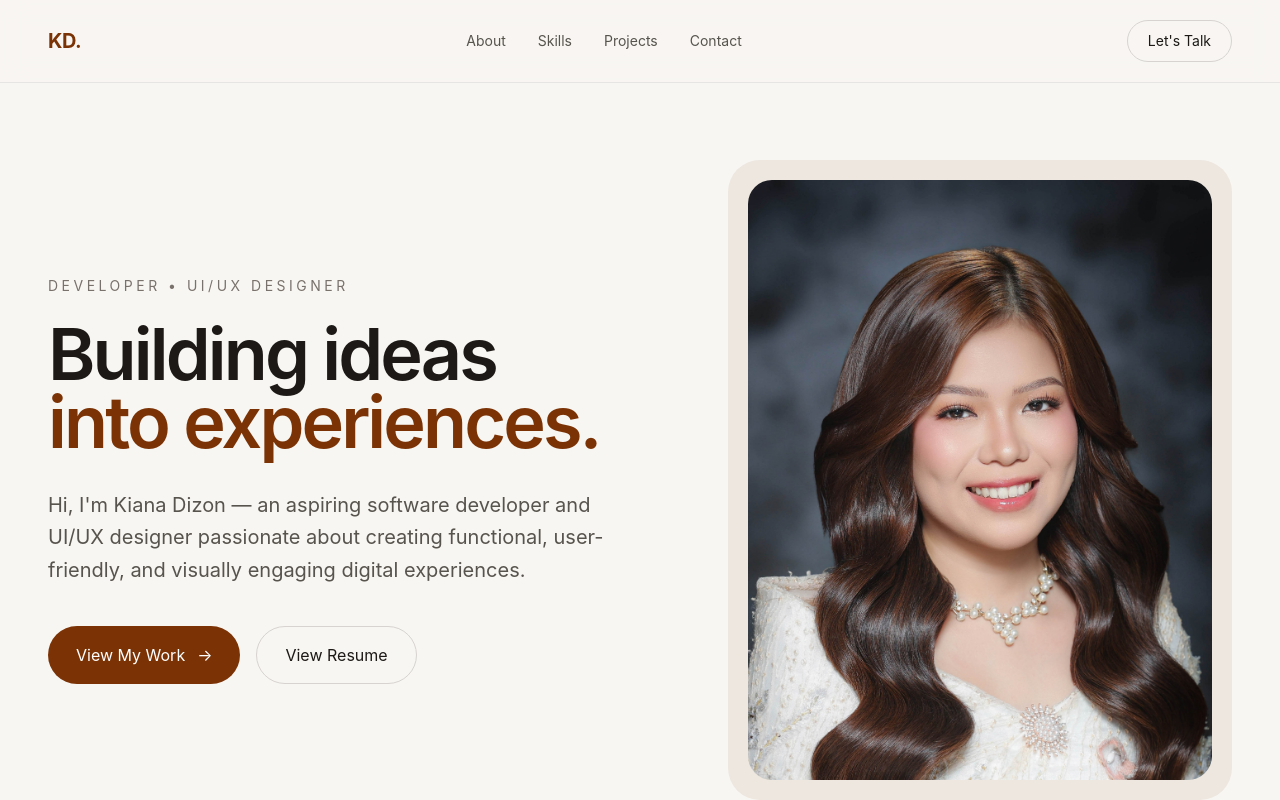
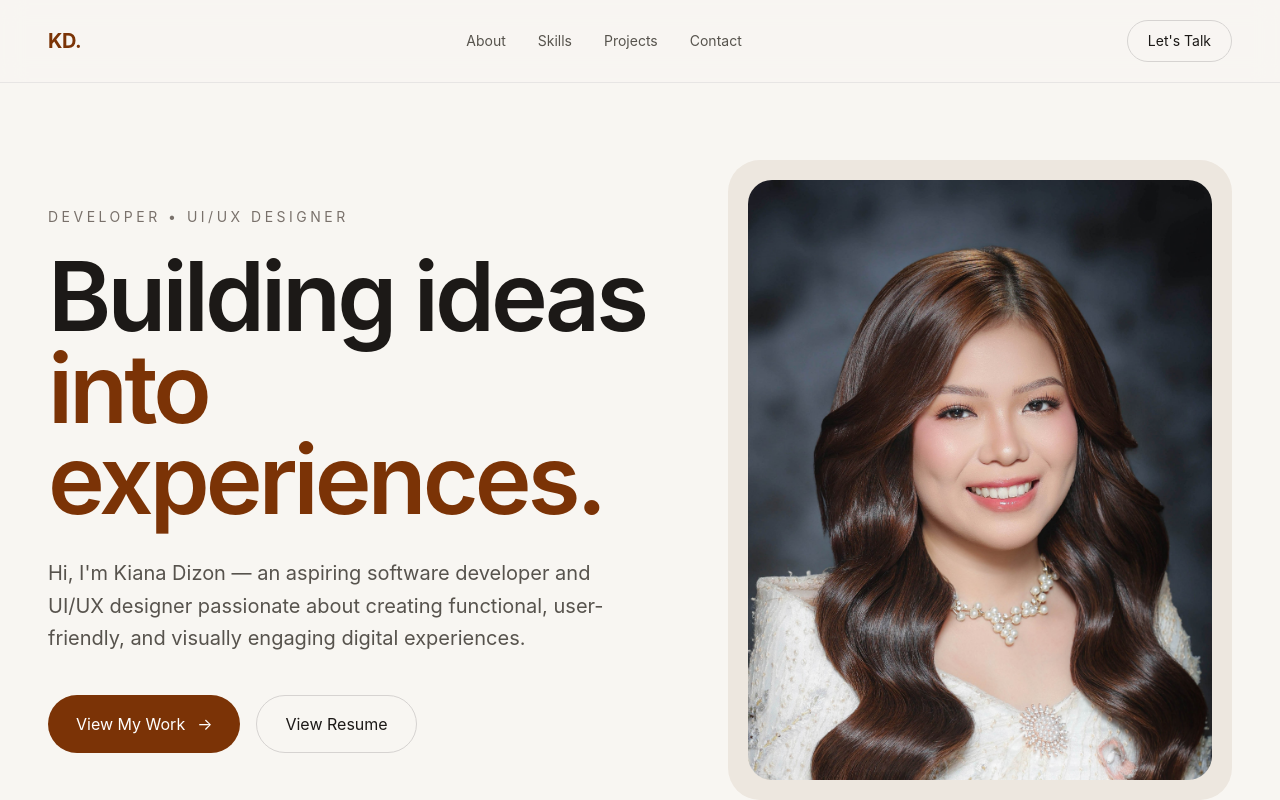
Before and after one commit to K-mariedizon/My-Portfolio, a React (Vite) app: page / in a window 1280 px wide. Shown: the top 800 px of the page. Built offline with nearby package versions, Linux system fonts and the light colour scheme.

Commit message:
Update portfolio

```diff
--- a/src/App.jsx
+++ b/src/App.jsx
@@ -543,7 +543,7 @@ export default function PortfolioWebsite() {
               Developer • UI/UX Designer
             </p>
 
-            <h1 className="text-4xl sm:text-5xl md:text-6xl lg:text-7xl font-semibold tracking-[-0.04em] leading-[0.95] mb-8">
+            <h1 className="text-5xl sm:text-6xl md:text-7xl lg:text-8xl font-semibold tracking-[-0.04em] leading-[0.95] mb-8">
               Building ideas
               <br />
               <span className="text-amber-900">
```
